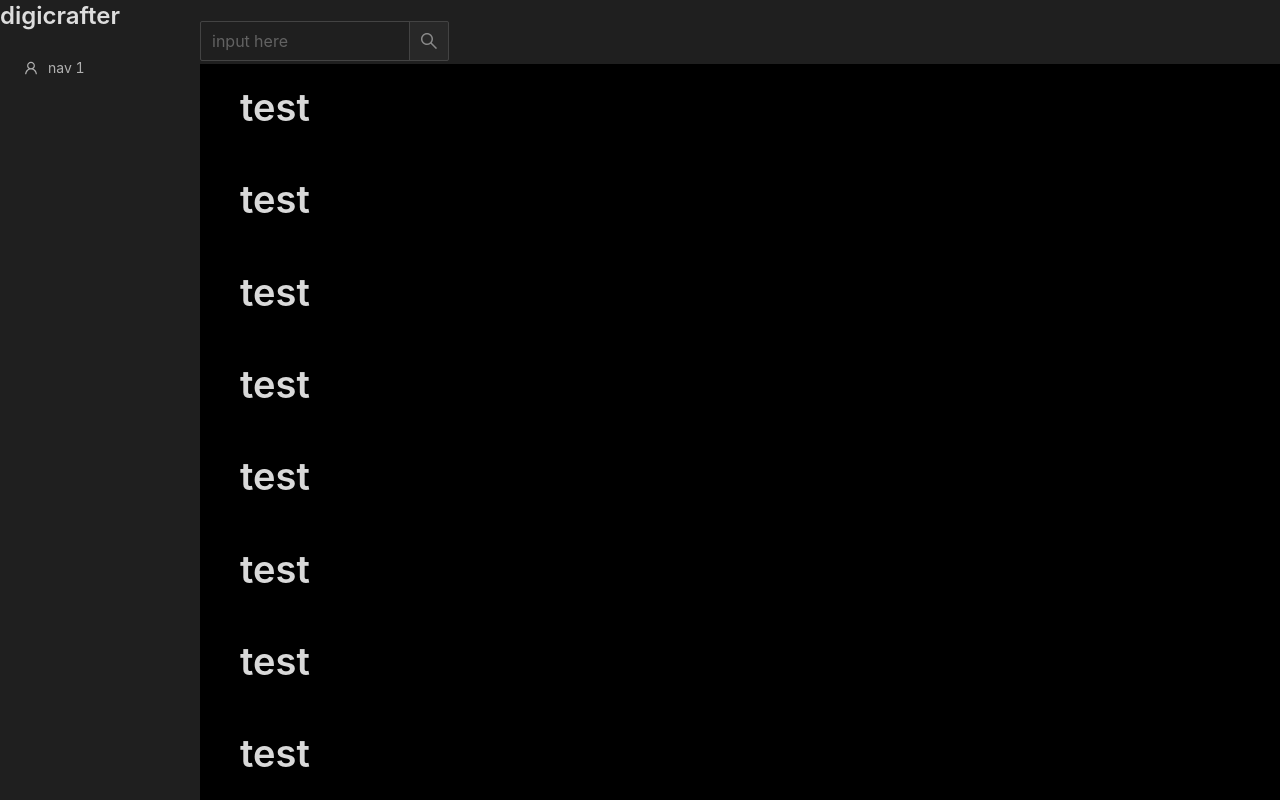
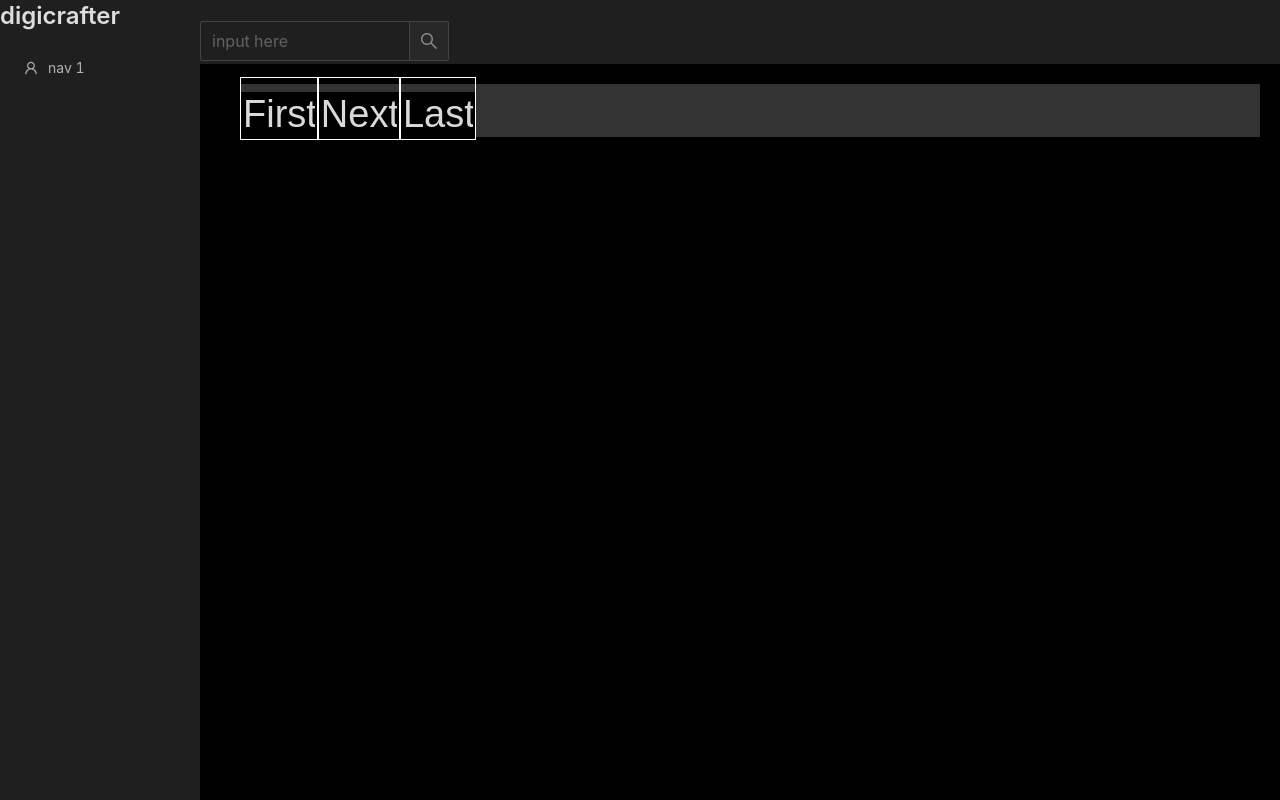
Before and after one commit to S0urcemaster/digicrafter, a React (Create React App) app: page / in a window 1280 px wide. Built offline with nearby package versions, Linux system fonts and the light colour scheme.

Commit message:
started editor

```diff
--- a/src/App.tsx
+++ b/src/App.tsx
@@ -5,6 +5,7 @@ import {UserOutlined} from '@ant-design/icons';
 import 'antd/dist/antd.dark.css'
 import './css/ant.css'
 import './App.css'
+import Edit from "./content/Edit";
 
 enum Theme {
   default = 'default',
@@ -52,72 +53,7 @@ function App() {
             <div className="site-layout-content">
               <Switch>
                 <Route exact path="/">
-                  {/*<Overview />*/}
-                  {/*<UpdateLog />*/}
-                  <Title>test</Title>
-                  <Title>test</Title>
-                  <Title>test</Title>
-                  <Title>test</Title>
-                  <Title>test</Title>
-                  <Title>test</Title>
-                  <Title>test</Title>
-                  <Title>test</Title>
-                  <Title>test</Title>
-                  <Title>test</Title>
-                  <Title>test</Title>
-                  <Title>test</Title>
-                  <Title>test</Title>
-                  <Title>test</Title>
-                  <Title>test</Title>
-                  <Title>test</Title>
-                  <Title>test</Title>
-                  <Title>test</Title>
-                  <Title>test</Title>
-                  <Title>test</Title>
-                  <Title>test</Title>
-                  <Title>test</Title>
-                  <Title>test</Title>
-                  <Title>test</Title>
-                  <Title>test</Title>
-                  <Title>test</Title>
-                  <Title>test</Title>
-                  <Title>test</Title>
-                  <Title>test</Title>
-                  <Title>test</Title>
-                  <Title>test</Title>
-                  <Title>test</Title>
-                  <Title>test</Title>
-                  <Title>test</Title>
-                  <Title>test</Title>
-                  <Title>test</Title>
-                  <Title>test</Title>
-                  <Title>test</Title>
-                  <Title>test</Title>
-                  <Title>test</Title>
-                  <Title>test</Title>
-                  <Title>test</Title>
-                  <Title>test</Title>
-                  <Title>test</Title>
-                  <Title>test</Title>
-                  <Title>test</Title>
-                  <Title>test</Title>
-                  <Title>test</Title>
-                  <Title>test</Title>
-                  <Title>test</Title>
-                  <Title>test</Title>
-                  <Title>test</Title>
-                  <Title>test</Title>
-                  <Title>test</Title>
-                  <Title>test</Title>
-                  <Title>test</Title>
-                  <Title>test</Title>
-                  <Title>test</Title>
-                  <Title>test</Title>
-                  <Title>test</Title>
-                  <Title>test</Title>
-                  <Title>test</Title>
-                  <Title>test</Title>
-                  <Title>test</Title>
+                  <Edit></Edit>
                 </Route>
                 <Route exact path="/profile">
                   {/*<Profile />*/}
--- /dev/null
+++ b/src/content/Edit.tsx
@@ -0,0 +1,116 @@
+import React, {useState} from 'react';
+import {Typography} from 'antd'
+import '../css/edit.css'
+import {SyntheticEventData} from "react-dom/test-utils";
+
+const {Title} = Typography
+
+
+function getTextWidth(text:string, font:string): number {
+    // re-use canvas object for better performance
+    // @ts-ignore
+    let canvas = getTextWidth.canvas || (getTextWidth.canvas = document.createElement("canvas"));
+    const context = canvas.getContext("2d");
+    context.font = font;
+    let metrics = context.measureText(text);
+    return metrics.width;
+}
+
+export default function Edit () {
+
+    const inputs = [
+        <input id="0" style={{backgroundColor:'#000', border:0, width:nextPara('First'), font:'38px Arial'}} value="First" onKeyDown={keyDown}></input>,
+        <input id="1" style={{backgroundColor:'#000', border:0, width:nextPara('Next'), font:'38px Arial'}} value="Next" onKeyDown={keyDown}></input>,
+        <input id="2" style={{backgroundColor:'#000', border:0, width:nextPara('Last'), font:'38px Arial'}} value="Last" onKeyDown={keyDown}></input>,
+    ]
+
+    const docTest = () => (
+        <div style={{backgroundColor:'#333333'}}>
+            <div style={{display:'inline-block'}}>
+                <span style={{marginBottom:0, lineHeight:1, border:'1px solid white', fontSize:'38pt'}}>
+                    {inputs[0]}
+                </span>
+                <span style={{marginBottom:0, lineHeight:1, border:'1px solid white', fontSize:'38pt'}}>
+                    {inputs[1]}
+                </span>
+                <span style={{marginBottom:0, lineHeight:1, border:'1px solid white', fontSize:'38pt'}}>
+                    {inputs[2]}
+                </span>
+            </div><br />
+            {/*<div style={{display:'inline-block'}}>*/}
+            {/*    <Title level={1} style={{marginBottom:0, marginTop:0, lineHeight:1, border:'1px solid white'}}>*/}
+            {/*        {inputs[2]}*/}
+            {/*    </Title>*/}
+            {/*</div>*/}
+        </div>
+    )
+
+    const [doc, setDoc] = useState(docTest)
+
+    function nextPara(text:string) {
+        return getTextWidth(text, '38px Arial') +2
+    }
+
+    function keyDown (event:any) {
+        // console.log(event.key)
+        switch (event.key) {
+            case 'ArrowLeft':
+                if ((event.target as HTMLInputElement).selectionStart === 0) {
+                    let id = Number(event.target.id -1).toString()
+                    console.log('Hit: ', id)
+                    setCaretPosition(id, 1)
+                    // const input = document.getElementById(id) as HTMLInputElement
+                    // input.setSelectionRange(1,1)
+                }
+
+
+        }
+    }
+    // @ts-ignore
+    function setCaretPosition(elemId, caretPos) {
+        var el = document.getElementById(elemId);
+
+        // @ts-ignore
+        el.value = el.value;
+        // ^ this is used to not only get "focus", but
+        // to make sure we don't have it everything -selected-
+        // (it causes an issue in chrome, and having it doesn't hurt any other browser)
+
+        if (el !== null) {
+
+            // @ts-ignore
+            if (el.createTextRange) {
+                // @ts-ignore
+                var range = el.createTextRange();
+                range.move('character', caretPos);
+                range.select();
+                return true;
+            }
+
+            else {
+                // (el.selectionStart === 0 added for Firefox bug)
+                // @ts-ignore
+                if (el.selectionStart || el.selectionStart === 0) {
+                    el.focus();
+                    // @ts-ignore
+                    el.setSelectionRange(caretPos, caretPos);
+                    return true;
+                }
+
+                else  { // fail city, fortunately this never happens (as far as I've tested) :)
+                    el.focus();
+                    return false;
+                }
+            }
+        }
+    }
+
+    return (
+
+        <div>
+            {doc}
+        </div>
+
+    )
+
+}
--- /dev/null
+++ b/src/css/edit.css
@@ -0,0 +1,13 @@
+
+.caret {
+    animation: blinker 0.6s linear infinite;
+    color: #1c87c9;
+    margin-left: -0.22ex;
+    margin-right: -0.34ex;
+}
+
+@keyframes blinker {
+    50% {
+        opacity: 0;
+    }
+}
--- a/src/index.css
+++ b/src/index.css
@@ -1,8 +1,9 @@
 body {
   margin: 0;
-  font-family: -apple-system, BlinkMacSystemFont, 'Segoe UI', 'Roboto', 'Oxygen',
-    'Ubuntu', 'Cantarell', 'Fira Sans', 'Droid Sans', 'Helvetica Neue',
-    sans-serif;
+  font-family: Arial;
+  /*font-family: -apple-system, BlinkMacSystemFont, 'Segoe UI', 'Roboto', 'Oxygen',*/
+  /*  'Ubuntu', 'Cantarell', 'Fira Sans', 'Droid Sans', 'Helvetica Neue',*/
+  /*  sans-serif;*/
   -webkit-font-smoothing: antialiased;
   -moz-osx-font-smoothing: grayscale;
 }
```
